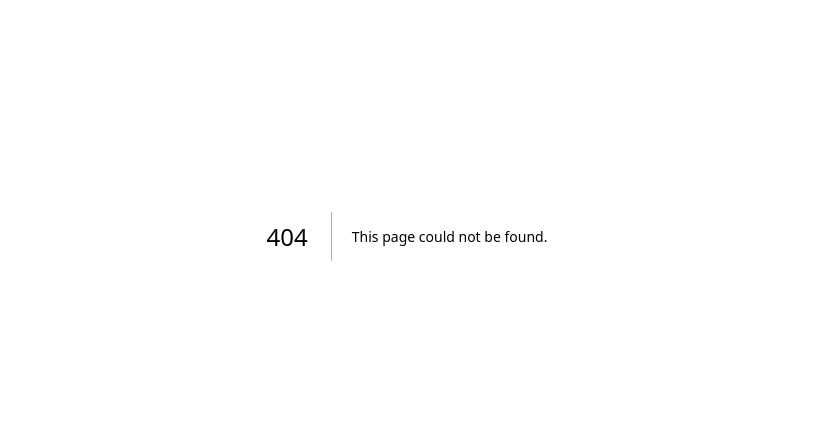
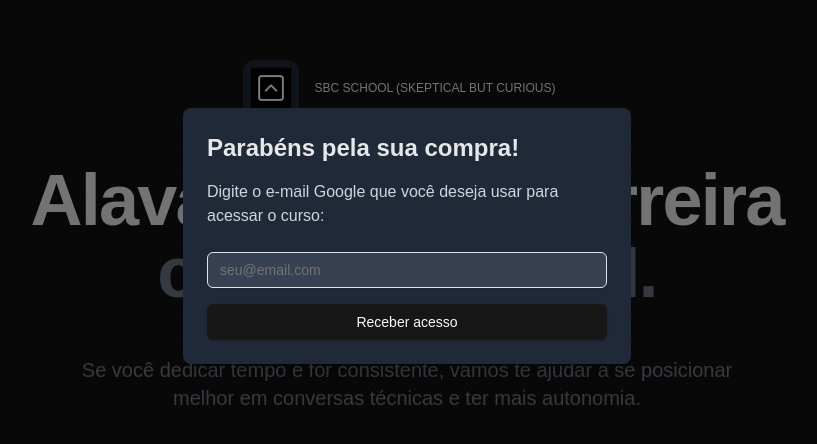
Before and after one commit to giamlepore/sbc-free, a Next.js app: page /compra-concluida in a window 1280 px wide. Before the commit this address had no page. Shown: the part 164-608 px from the top of the page, without its empty margins (233-1050 px from the left). Built offline with nearby package versions, Linux system fonts and the light colour scheme.

Commit message:
updated comp

```diff
--- /dev/null
+++ b/app/compra-concluida/page.tsx
@@ -0,0 +1,5 @@
+import { PurchaseComplete } from '@/components/PurchaseComplete'
+
+export default function PurchaseCompletePage() {
+  return <PurchaseComplete />
+}
--- /dev/null
+++ b/components/PurchaseComplete.tsx
@@ -0,0 +1,147 @@
+'use client'
+
+import { useState } from 'react'
+import { motion, AnimatePresence } from 'framer-motion'
+import { Check } from 'lucide-react'
+import { Button } from '@/components/ui/button'
+import { Input } from '@/components/ui/input'
+
+export function PurchaseComplete() {
+  const [email, setEmail] = useState('')
+  const [isSubmitting, setIsSubmitting] = useState(false)
+  const [isCompleted, setIsCompleted] = useState(false)
+  const [error, setError] = useState('')
+
+  const handleSubmit = async (e: React.FormEvent) => {
+    e.preventDefault()
+    setIsSubmitting(true)
+    setError('')
+
+    try {
+      const response = await fetch('/api/update-access', {
+        method: 'POST',
+        headers: {
+          'Content-Type': 'application/json',
+        },
+        body: JSON.stringify({ email }),
+      })
+
+      const data = await response.json()
+
+      if (!response.ok) {
+        throw new Error(data.message || 'Something went wrong')
+      }
+
+      setIsCompleted(true)
+    } catch (err: unknown) {
+      if (err instanceof Error) {
+        setError(err.message)
+      } else {
+        setError('Ocorreu um erro ao processar seu acesso')
+      }
+    } finally {
+      setIsSubmitting(false)
+    }
+  }
+
+  return (
+    <>
+      {/* Background Page */}
+      <div className="flex flex-col items-center justify-center min-h-screen bg-[#111111] text-gray-200 px-4 relative">
+        <div
+          className="absolute inset-0 z-0"
+          style={{
+            backgroundImage: `radial-gradient(circle at 1px 1px, rgb(75 85 99 / 0.2) 1px, transparent 0)`,
+            backgroundSize: '24px 24px'
+          }}
+        />
+
+        <div className="max-w-4xl w-full space-y-12 text-center relative z-10">
+          <div className="flex justify-center">
+            <div className="bg-gray-800 p-1 rounded-xl">
+              <img
+                src="/logo-sbc.png"
+                alt="SBC Logo"
+                className="h-12 w-auto"
+              />
+            </div>
+            <span className="inline-flex items-center px-4 py-2 rounded-full text-xs font-medium text-gray-200">
+              SBC SCHOOL (SKEPTICAL BUT CURIOUS)
+            </span>
+          </div>
+
+          <h1 className="text-4xl md:text-7xl font-bold tracking-tight text-gray-200 leading-tight">
+            Alavanque sua carreira<br />
+            <span className="text-gray-500">como Tech PM.</span>
+          </h1>
+
+          <p className="text-lg md:text-xl text-gray-500 max-w-2xl mx-auto leading-relaxed">
+            Se você dedicar tempo e for consistente, vamos te ajudar a se posicionar melhor em conversas técnicas e ter mais autonomia.
+          </p>
+        </div>
+      </div>
+
+      {/* Modal Overlay */}
+      <div className="fixed inset-0 bg-black bg-opacity-50 z-50 flex items-center justify-center p-4">
+        <AnimatePresence mode="wait">
+          {!isCompleted ? (
+            <motion.div
+              initial={{ opacity: 0, y: 20 }}
+              animate={{ opacity: 1, y: 0 }}
+              exit={{ opacity: 0, y: -20 }}
+              className="bg-gray-800 p-6 rounded-lg shadow-xl max-w-md w-full"
+            >
+              <h1 className="text-2xl font-bold text-gray-200 mb-4">
+                Parabéns pela sua compra!
+              </h1>
+              <p className="text-gray-300 mb-6">
+                Digite o e-mail Google que você deseja usar para acessar o curso:
+              </p>
+              <form onSubmit={handleSubmit} className="space-y-4">
+                <Input
+                  type="email"
+                  value={email}
+                  onChange={(e) => setEmail(e.target.value)}
+                  placeholder="seu@email.com"
+                  className="w-full bg-gray-700 text-gray-200"
+                  required
+                />
+                {error && (
+                  <p className="text-red-400 text-sm">{error}</p>
+                )}
+                <Button
+                  type="submit"
+                  className="w-full"
+                  disabled={isSubmitting}
+                >
+                  {isSubmitting ? 'Processando...' : 'Receber acesso'}
+                </Button>
+              </form>
+            </motion.div>
+          ) : (
+            <motion.div
+              initial={{ opacity: 0, y: 20 }}
+              animate={{ opacity: 1, y: 0 }}
+              className="bg-gray-800 p-6 rounded-lg shadow-xl max-w-md w-full text-center"
+            >
+              <div className="mb-4 flex justify-center">
+                <div className="bg-green-500 rounded-full p-2">
+                  <Check className="h-8 w-8 text-white" />
+                </div>
+              </div>
+              <h2 className="text-xl font-bold text-gray-200 mb-4">
+                Seu acesso foi autorizado!
+              </h2>
+              <Button
+                onClick={() => window.location.href = 'https://sbc-free.vercel.app'}
+                className="w-full bg-indigo-600 hover:bg-indigo-700"
+              >
+                Acessar a plataforma
+              </Button>
+            </motion.div>
+          )}
+        </AnimatePresence>
+      </div>
+    </>
+  )
+}
--- /dev/null
+++ b/pages/api/update-access.ts
@@ -0,0 +1,46 @@
+import { NextApiRequest, NextApiResponse } from 'next'
+import prisma from '@/lib/prisma'
+
+export default async function handler(
+  req: NextApiRequest,
+  res: NextApiResponse
+) {
+  if (req.method !== 'POST') {
+    return res.status(405).json({ message: 'Method not allowed' })
+  }
+
+  const { email } = req.body
+
+  if (!email) {
+    return res.status(400).json({ message: 'Email is required' })
+  }
+
+  try {
+    // Try to find the user first
+    const existingUser = await prisma.user.findUnique({
+      where: { email }
+    })
+
+    if (existingUser) {
+      // Update existing user's access level
+      await prisma.user.update({
+        where: { email },
+        data: { accessLevel: 'STUDENT' }
+      })
+    } else {
+      // Create new user with STUDENT access
+      await prisma.user.create({
+        data: {
+          email,
+          name: email.split('@')[0], // Use email prefix as name
+          accessLevel: 'STUDENT'
+        }
+      })
+    }
+
+    return res.status(200).json({ message: 'Access granted successfully' })
+  } catch (error) {
+    console.error('Error updating access:', error)
+    return res.status(500).json({ message: 'Internal server error' })
+  }
+}
```
